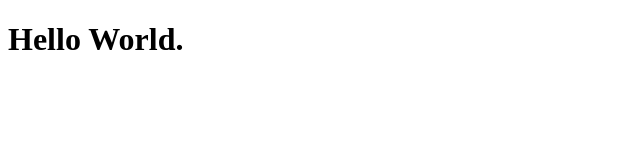
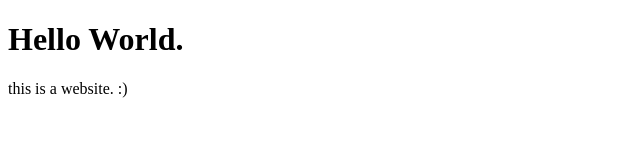
Before and after one commit to jwuncsa2025/Jwu-Website, a plain HTML site: page index.html in a window 1280 px wide. Shown: the whole page, without its empty margins (0-640 px from the left). Drawn offline with Linux system fonts and the light colour scheme.

Commit message:
website push

```diff
--- a/index.html
+++ b/index.html
@@ -7,5 +7,6 @@
 </head>
 <body>
     <h1>Hello World.</h1>
+    <p>this is a website. :)</p>
 </body>
 </html>
```
